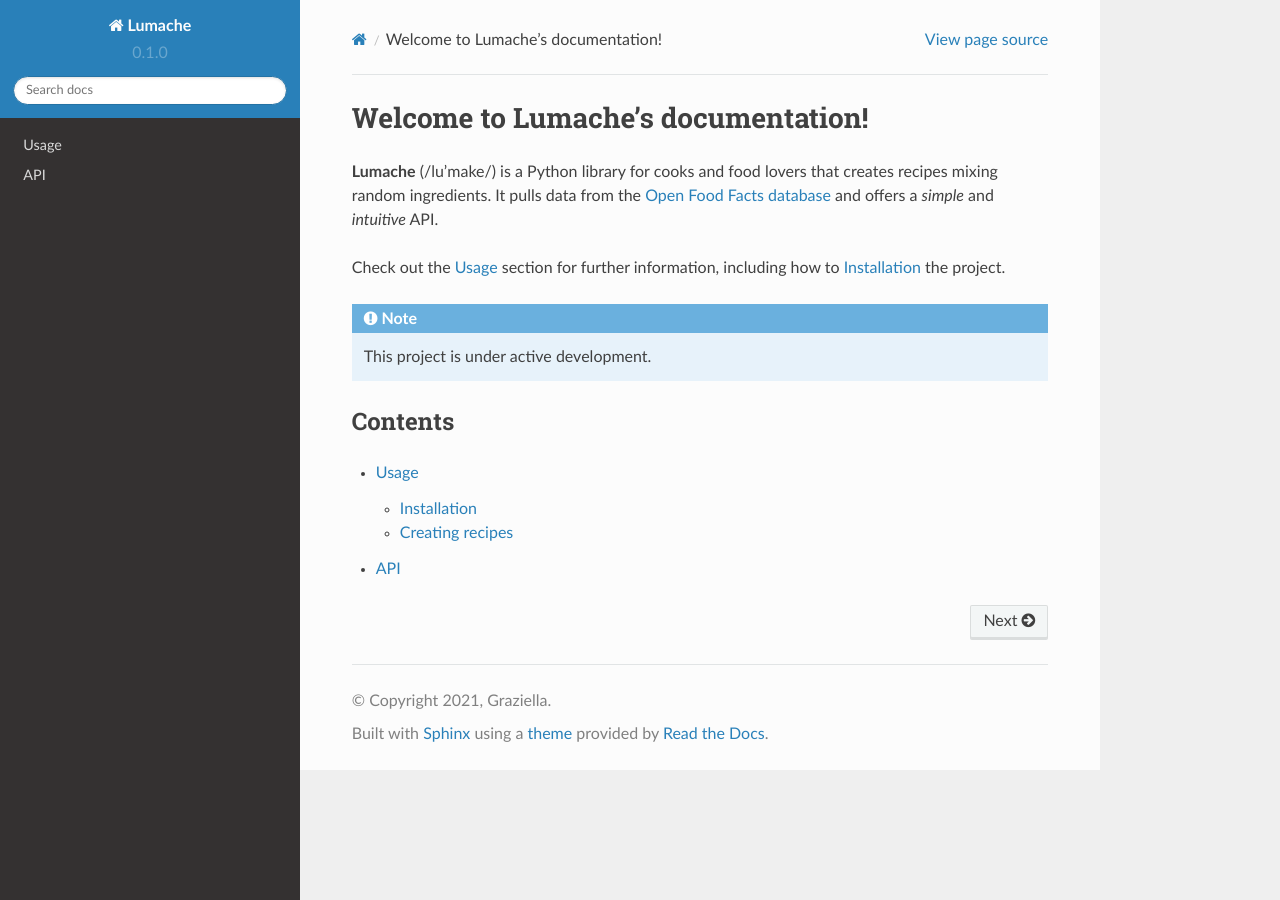
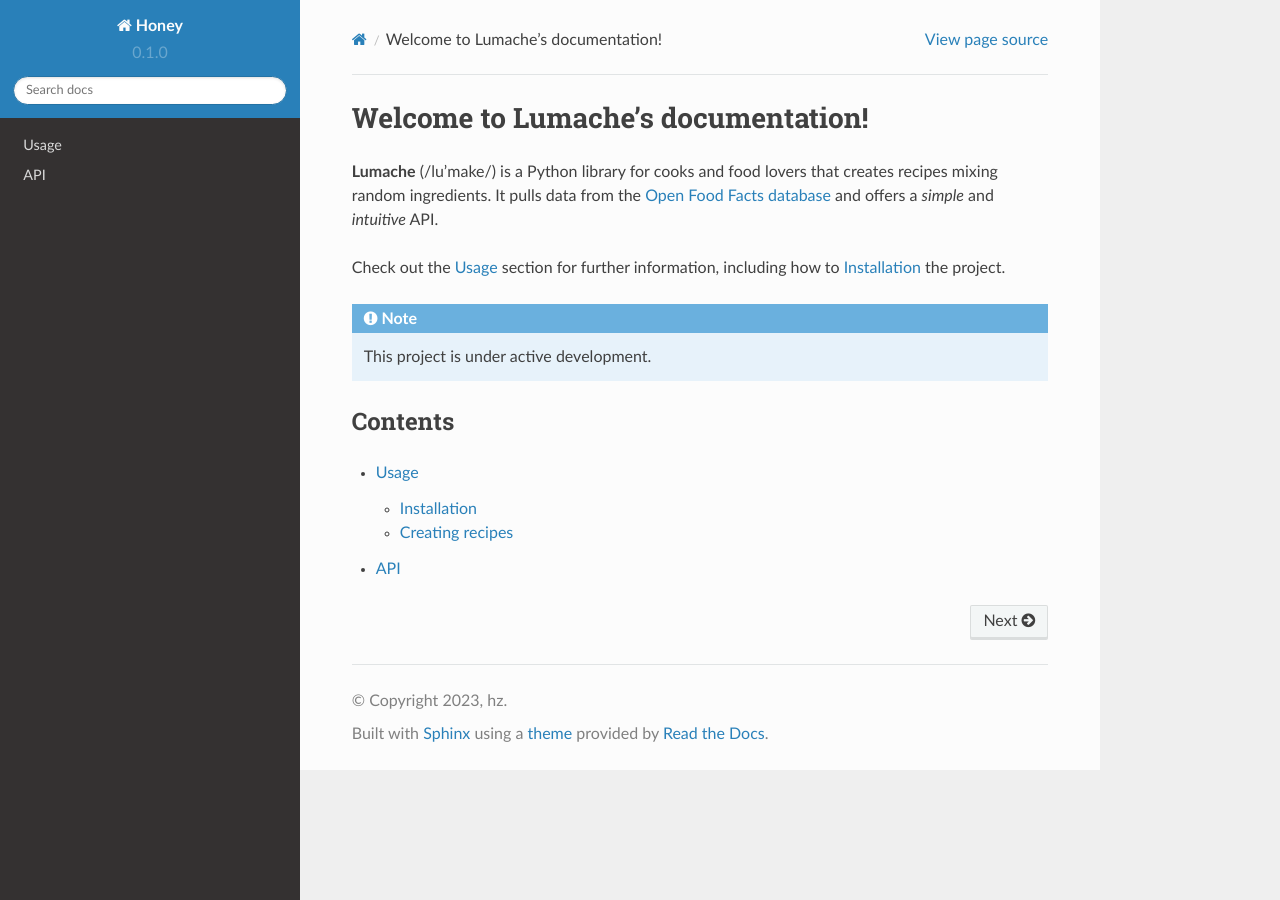
Before and after one commit to raslaniks/honey-docs2, a Sphinx documentation site: the page built from docs/source/index.rst, in a window 1280 px wide. Built offline with Sphinx 7.4.7 and the Read the Docs theme 2.0.0, drawn with Linux system fonts in a browser that asks for light colours.

Commit message:
Update conf.py

```diff
--- a/docs/source/conf.py
+++ b/docs/source/conf.py
@@ -2,9 +2,9 @@
 
 # -- Project information
 
-project = 'Lumache'
-copyright = '2021, Graziella'
-author = 'Graziella'
+project = 'Honey'
+copyright = '2023, hz'
+author = 'hz'
 
 release = '0.1'
 version = '0.1.0'
```
